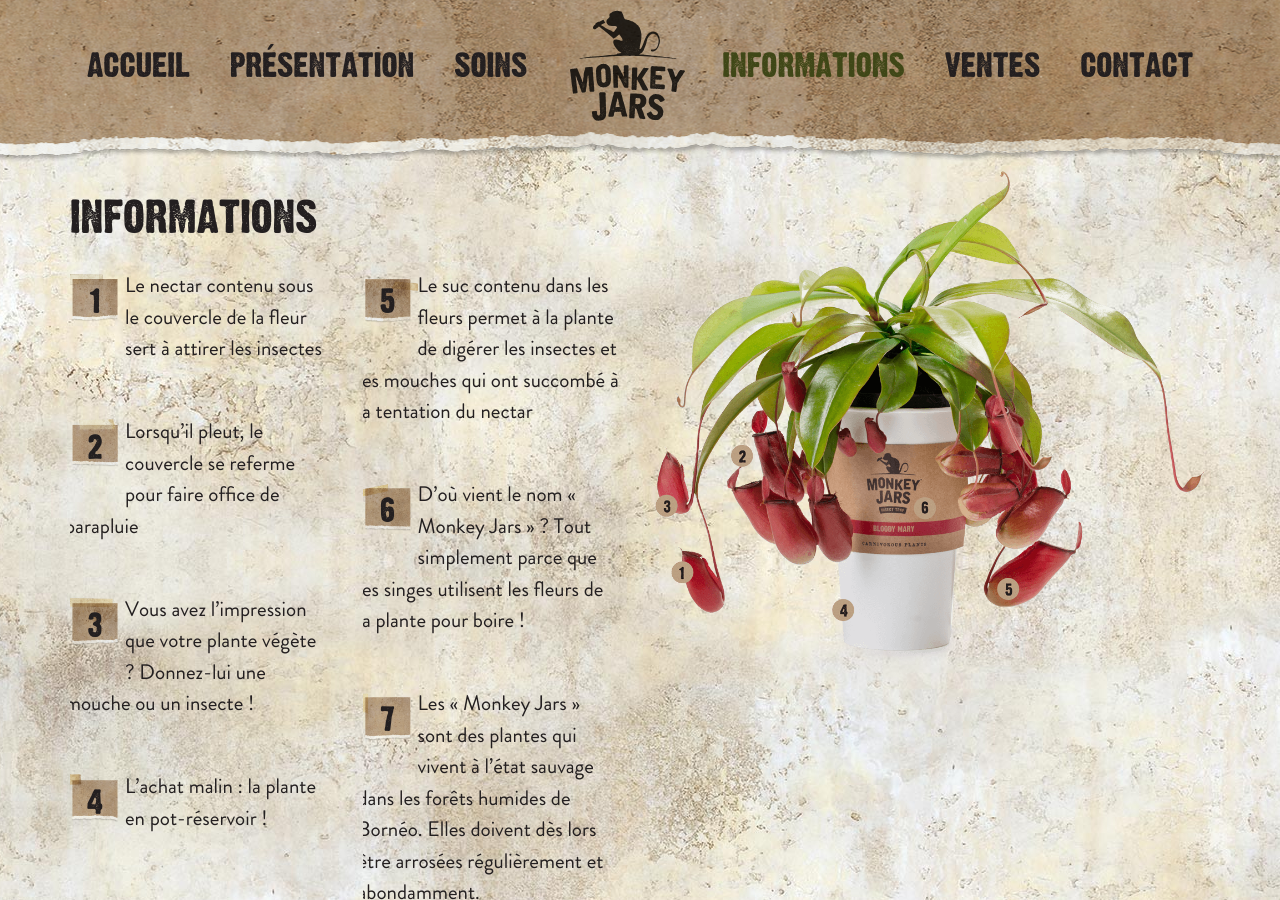
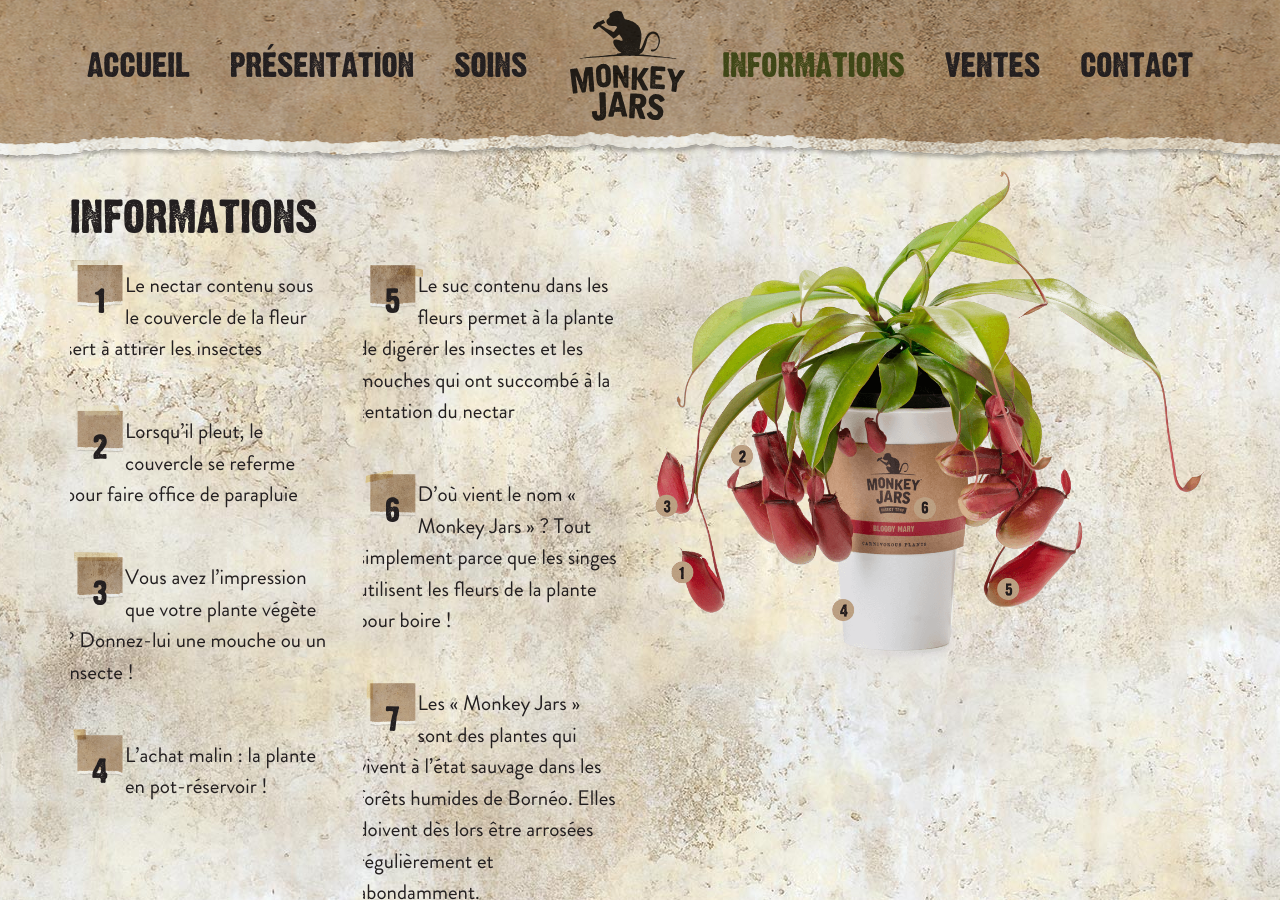
Before and after one commit to jhvanderschee/monkeyjars_fr, a Jekyll site: the page built from index.md, in a window 1280 px wide and 900 px high, scrolled down 2256 px. Built offline with Jekyll 4.4.1, drawn with Linux system fonts in a browser that asks for light colours.

Commit message:
Updated '/_layouts/home.html' via CloudCannon

```diff
--- a/_layouts/home.html
+++ b/_layouts/home.html
@@ -116,7 +116,7 @@
           {% for fact in site.facts %}
             {% if forloop.index < 5 %}
             <div style="overflow: auto; clear: left; text-align: left;">
-              <div style="font-family: 'Dirty Headline'; font-weight: normal; font-size: 31px; text-align: center; background: url(/img/{{ fact.title }}.png) center center no-repeat; background-size: contain; float: left; width: 60px; height: 100px; padding: 36px 0; position: relative; right: 5px;">{{ fact.title }}</div>
+              <div style="font-family: 'Dirty Headline'; font-weight: normal; font-size: 31px; text-align: center; background: url(/img/{{ fact.title }}.png) center center no-repeat; background-size: contain; float: left; width: 60px; height: 60px; padding: 36px 0; position: relative; right: 0px;">{{ fact.title }}</div>
               <div style="padding-top: 20px; position: relative; right: 5px;">{{ fact.content }}</div>
             </div>
             {% endif %}
@@ -126,7 +126,7 @@
           {% for fact in site.facts %}
             {% if forloop.index > 4 %}
             <div style="overflow: auto; clear: left; text-align: left;">
-              <div style="font-family: 'Dirty Headline'; font-weight: normal; font-size: 31px; text-align: center; background: url(/img/{{ fact.title }}.png) center center no-repeat; background-size: contain; float: left; width: 60px; height: 100px; padding: 36px 0; position: relative; right: 5px;">{{ fact.title }}</div>
+              <div style="font-family: 'Dirty Headline'; font-weight: normal; font-size: 31px; text-align: center; background: url(/img/{{ fact.title }}.png) center center no-repeat; background-size: contain; float: left; width: 60px; height: 60px; padding: 36px 0; position: relative; right: 0px;">{{ fact.title }}</div>
               <div style="padding-top: 20px; position: relative; right: 5px;">{{ fact.content }}</div></div>
             {% endif %}
           {% endfor %}
```
